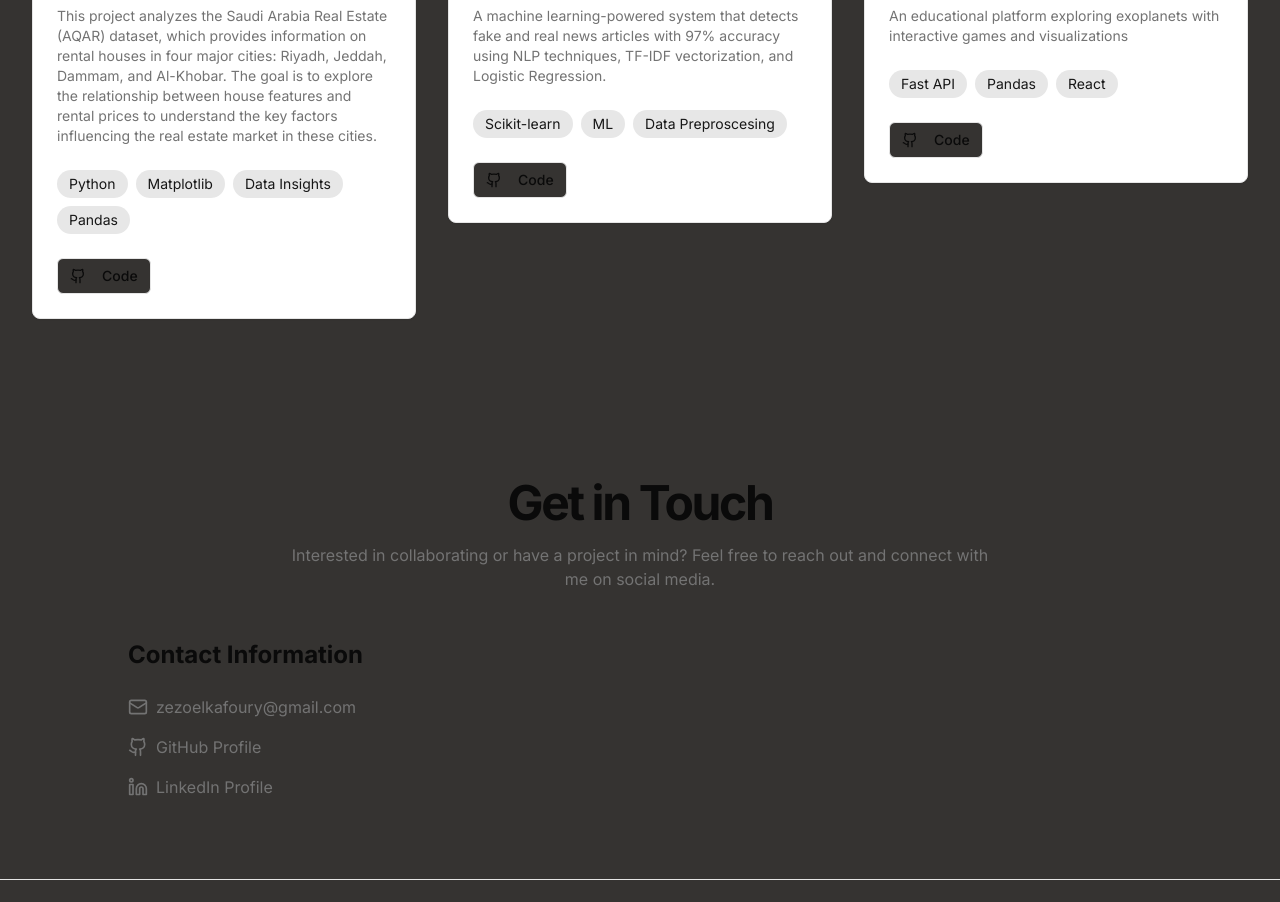
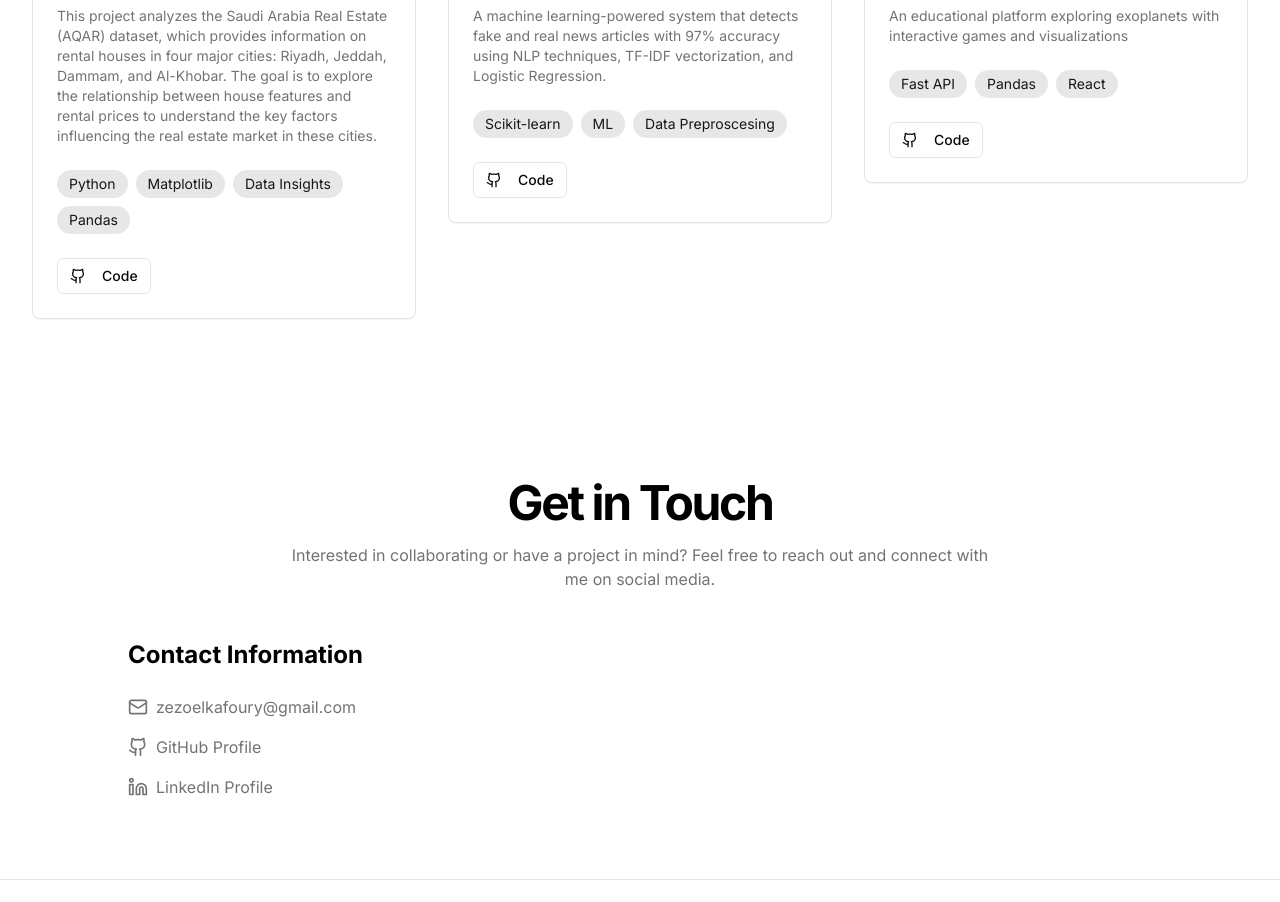
Before and after one commit to Zezo-Elkafoury/portfolio, a Next.js app: page / in a window 1280 px wide. Shown: the part 3360-4262 px from the top of the page. Built offline with nearby package versions, Linux system fonts and the light colour scheme.

Commit message:
Update globals.css

```diff
--- a/app/globals.css
+++ b/app/globals.css
@@ -14,8 +14,8 @@ body {
 
 @layer base {
   :root {
-    --background: 30 3% 20%;
-    --foreground: 0 0% 3.9%;
+    --background: 0 0% 100%;
+    --foreground: linear-gradient(to right, #ff6ec4, #7873f5, #4ade80);
     --card: 0 0% 100%;
     --card-foreground: 0 0% 3.9%;
     --popover: 0 0% 100%;
```
